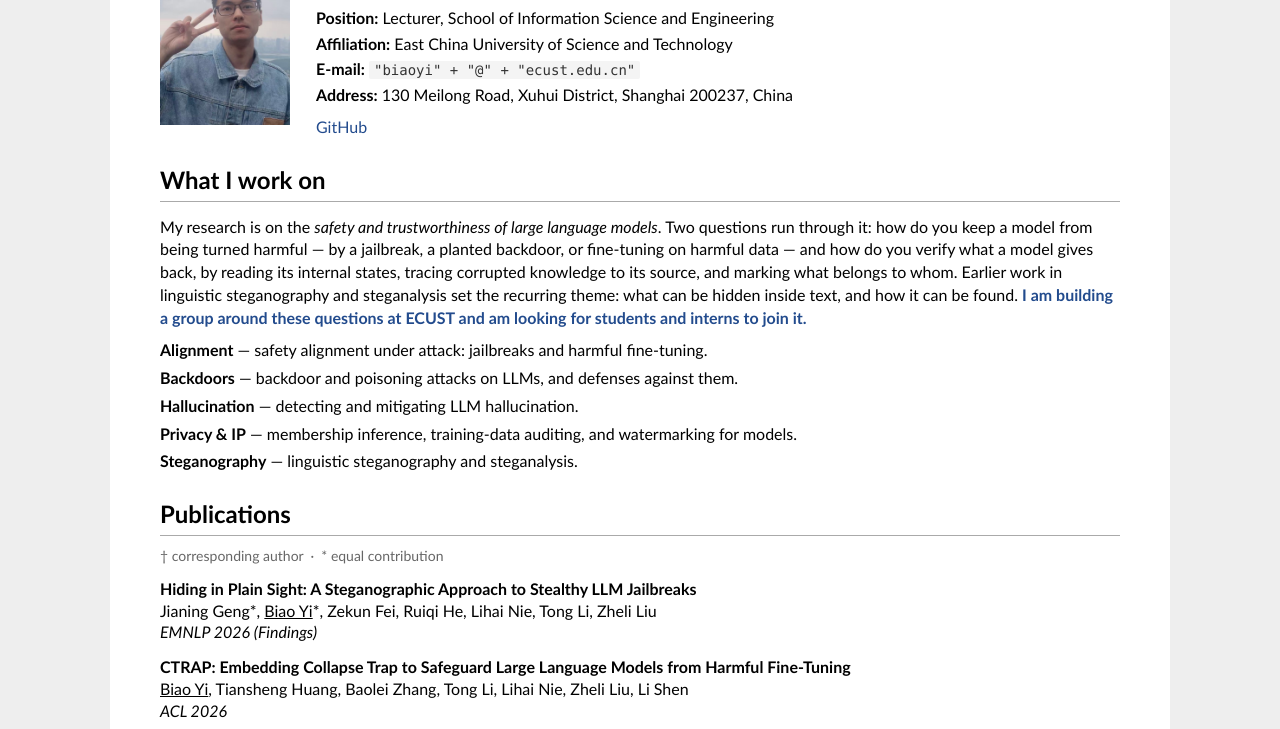
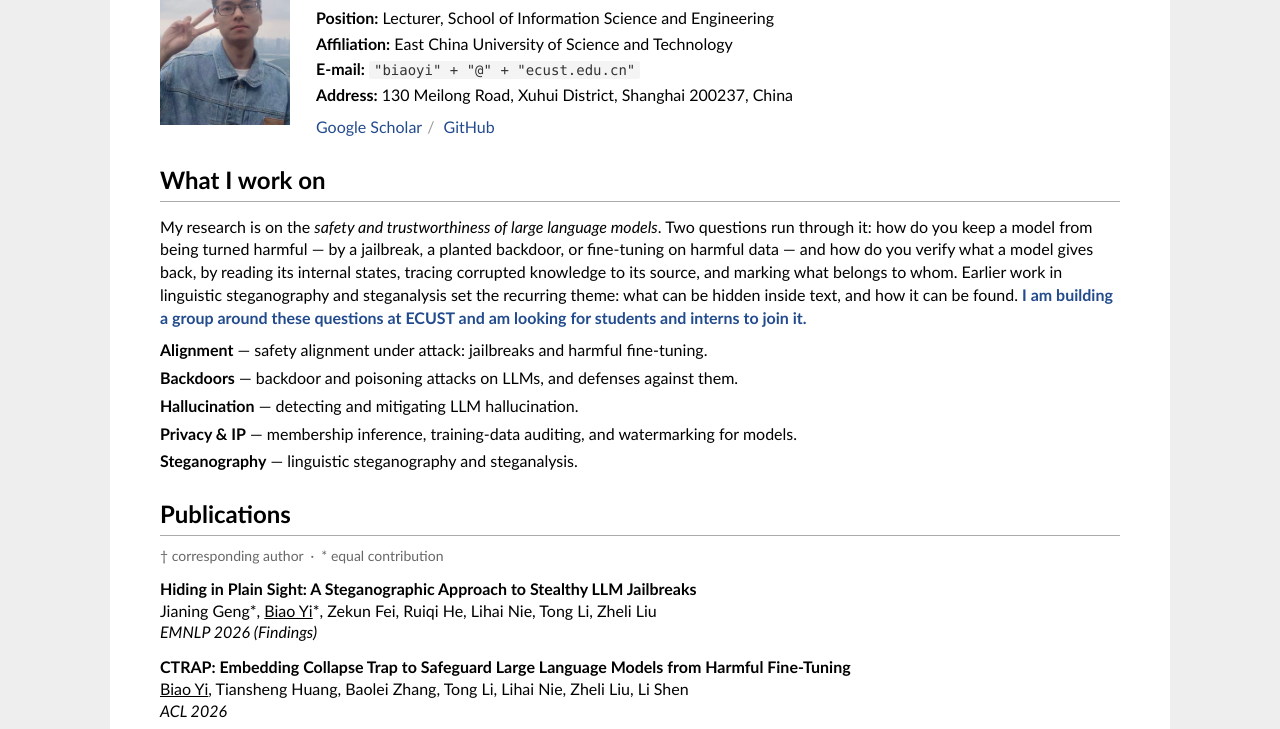
Before and after one commit to biao-yi/biao-yi.github.io, a plain HTML site: page index.html in a window 1280 px wide. Shown: the part 71-800 px from the top of the page. Drawn offline with Linux system fonts and the light colour scheme.

Commit message:
Add Google Scholar link
Co-Authored-By: Claude Opus 5 <noreply@anthropic.com>

```diff
--- a/index.html
+++ b/index.html
@@ -111,9 +111,7 @@ hr{
     <p class="contact"><b>E-mail:</b> <code class="mail">"biaoyi" + "@" + "ecust.edu.cn"</code></p>
     <p class="contact"><b>Address:</b> 130 Meilong Road, Xuhui District, Shanghai 200237, China</p>
     <p class="profiles">
-      <!-- Google Scholar: put your user ID into the href below and remove these comment markers to show it.
-      <a href="https://scholar.google.com/citations?user=YOUR_SCHOLAR_ID">Google Scholar</a><span>/</span>
-      -->
+      <a href="https://scholar.google.com/citations?user=qU8fx8IAAAAJ">Google Scholar</a><span>/</span>
       <a href="https://github.com/clearloveclearlove">GitHub</a>
     </p>
   </div>
```
Also changed, not shown: 1 other file.
